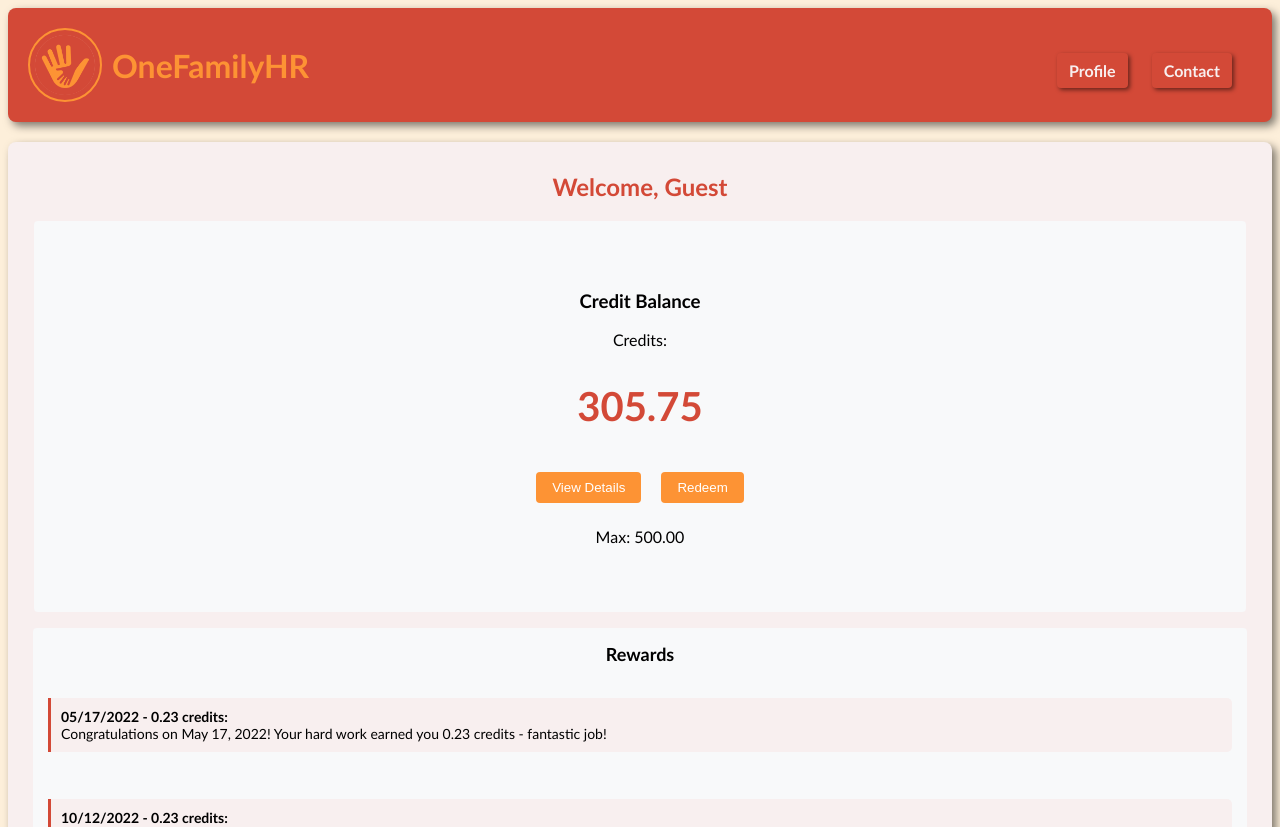
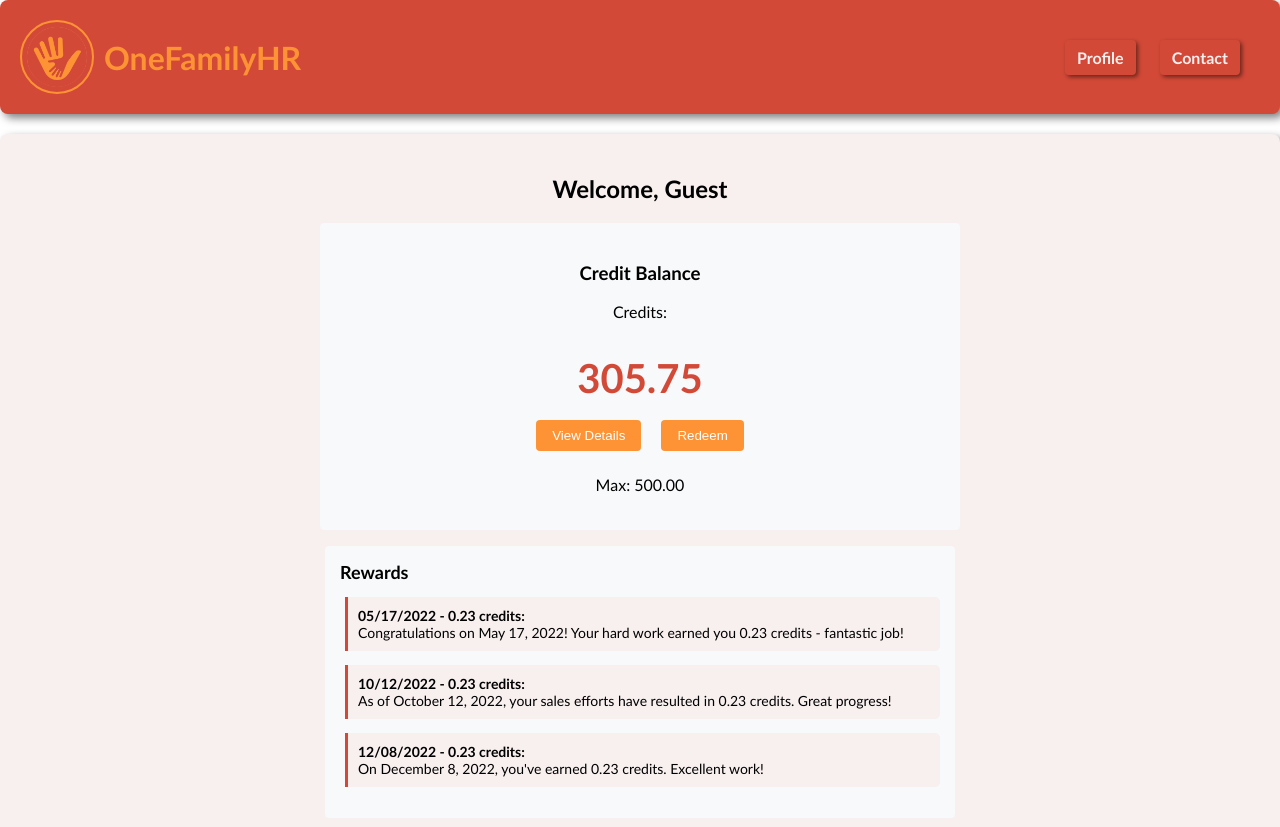
Before and after one commit to BryzMcln/HRM-Feature, a PHP site: page /dashboard.php in a window 1280 px wide. Shown: the top 827 px of the page. Run offline with PHP 8.4, Linux system fonts and the light colour scheme; some libraries are stand-ins or nearby versions.

Commit message:
db connect change and home css

```diff
--- a/home_style.css
+++ b/home_style.css
@@ -1,9 +1,11 @@
+/* Global Styles */
 body {
-    background-color: #FDEFDA;
-    font-family: "Trebuchet MS", "Lucida Sans Unicode", "Lucida Grande",
-        "Lucida Sans", Arial, sans-serif;
+    font-family: "Trebuchet MS", "Lucida Sans Unicode", "Lucida Grande", "Lucida Sans", Arial, sans-serif;
+    margin: 0;
+    padding: 0;
 }
 
+/* Header Styles */
 header {
     background-color: #D34937;
     padding: 20px;
@@ -40,22 +42,18 @@ header {
     color: #F8EFEF;
 }
 
-nav {
-    margin-top: 10px;
-}
-
-ul {
+nav ul {
     list-style-type: none;
     padding: 0;
     margin: 0;
 }
 
-li {
+nav li {
     display: inline;
     margin-right: 20px;
 }
 
-a {
+nav a {
     text-decoration: none;
     color: #F8EFEF;
     font-weight: bold;
@@ -65,35 +63,36 @@ a {
     box-shadow: 2px 2px 4px rgba(0, 0, 0, 0.5);
 }
 
-a:hover {
+nav a:hover {
     background-color: #942709;
     box-shadow: 4px 4px 8px rgba(0, 0, 0, 0.5);
     color: #FFFFFF;
 }
 
+/* User Welcome Section */
 .user-welcome {
     background-color: #F8EFEF;
-    padding: 10px;
+    padding: 20px;
     margin: 20px 0;
     text-align: center;
     border-radius: 8px;
     box-shadow: 4px 4px 8px rgba(0, 0, 0, 0.5);
 }
 
-h2 {
-    color: #D34937;
-}
-
+/* Credit Balance Section */
 .credit-balance {
-    margin: 1rem;
-    padding: 50px;
+    margin: 1rem auto;
+    padding: 20px;
     background-color: #f8f9fa;
     border-radius: 0.25rem;
+    max-width: 600px;
+    text-align: center;
 }
 
 .credit-balance h1 {
     font-size: 2.5rem;
     color: #D34937;
+    margin-bottom: 10px;
 }
 
 .credit-balance button {
@@ -107,25 +106,27 @@ h2 {
 }
 
 .rewards {
-    margin: 15px;
+    margin: 15px auto;
     padding: 15px;
     background-color: #f8f9fa;
     border-radius: 0.25rem;
+    max-width: 600px;
+    text-align: left;
 }
 
 .rewards h3 {
-    margin: 0px;
+    margin: 0;
     font-size: 18px;
 }
 
 .rewards ul {
     list-style-type: none;
     padding: 0;
-    text-align: left;
+    margin-top: 10px;
 }
 
 .rewards li {
-    margin: 0px;
+    margin: 0;
     padding-left: 5px;
 }
 
@@ -137,3 +138,13 @@ h2 {
     border-top-right-radius: 5px;
     border-bottom-right-radius: 5px;
 }
+
+.graph {
+    margin: 0 auto;
+    max-width: 900px;
+    text-align: center;
+}
+
+#line_top_x {
+    margin: 0 auto;
+}
```
Also changed, not shown: db_conn.php (+4 -3 lines).
